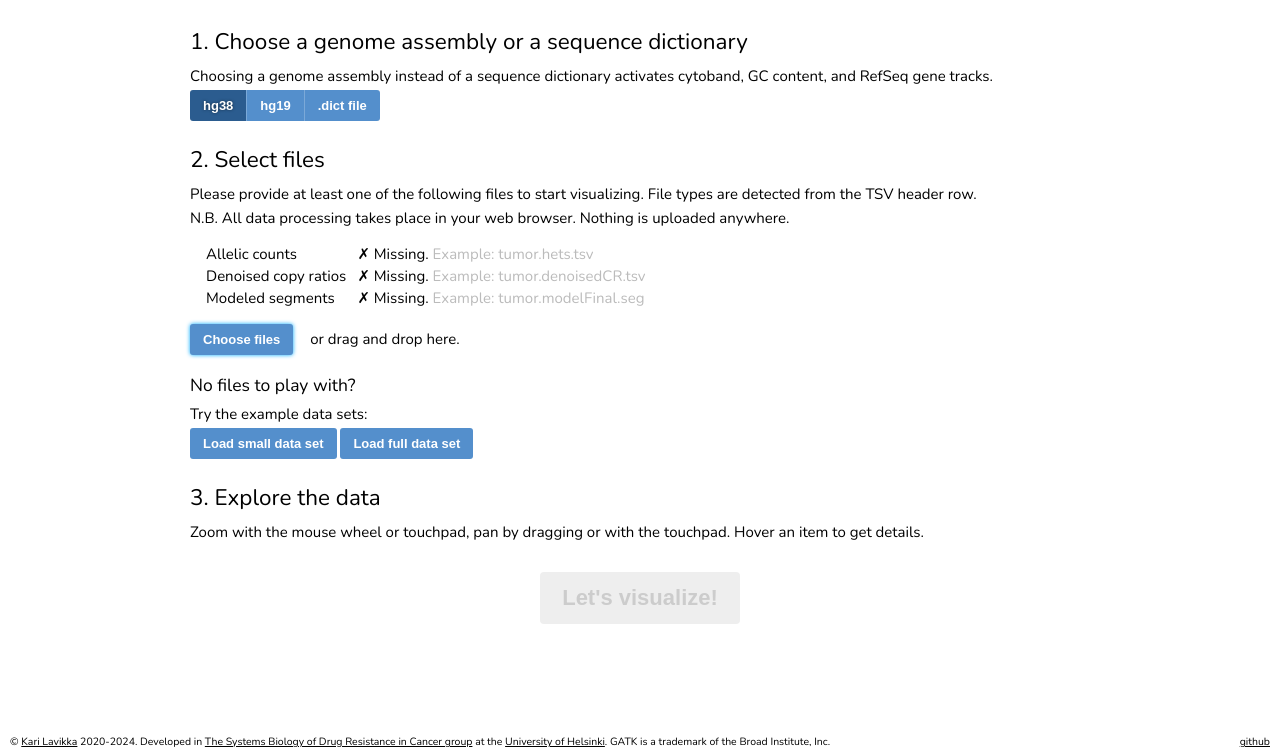
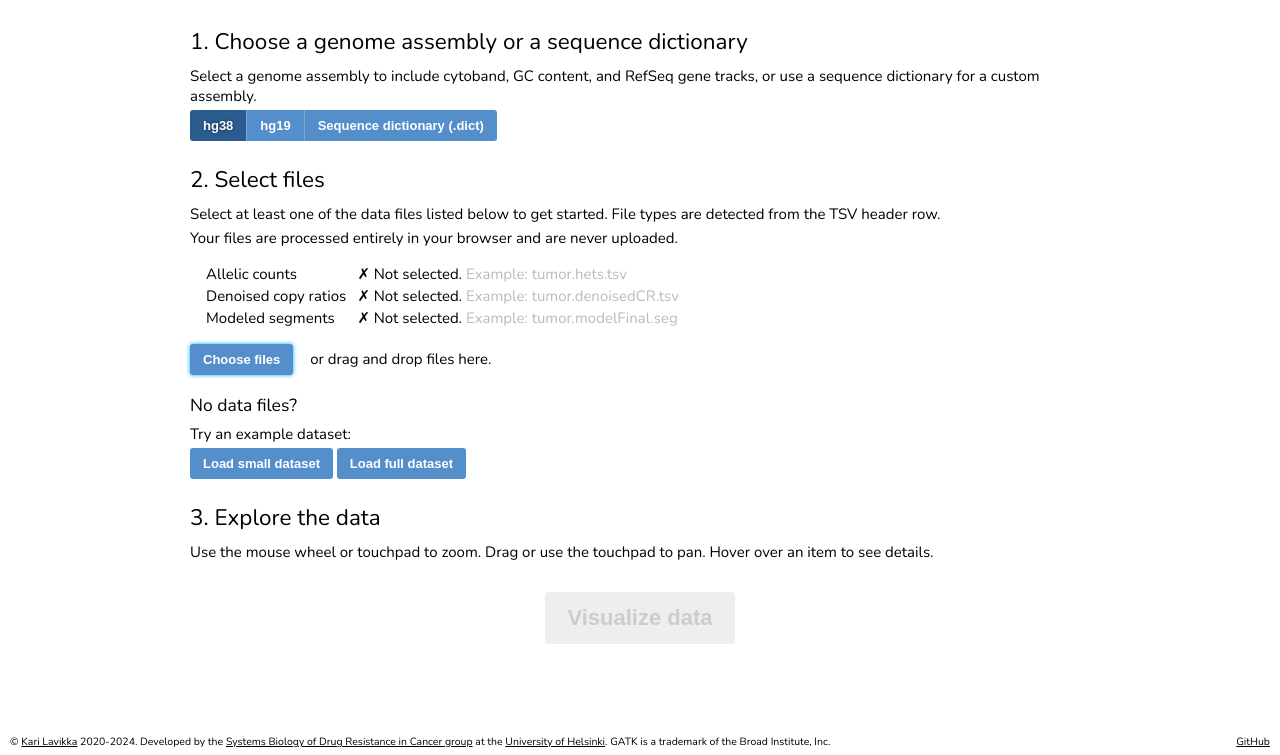
Before and after one commit to genome-spy/segment-model-spy, a website built with Vite: page src/index.html in a window 1280 px wide. Both pictures are taken after a click on the button "Choose files". Shown: the part 45-800 px from the top of the page. Built offline with nearby package versions, Linux system fonts and the light colour scheme.

Commit message:
fix: clarify UI wording and update repository link

```diff
--- a/src/index.html
+++ b/src/index.html
@@ -31,8 +31,8 @@
         <span>
             &copy;
             <a href="https://karilavikka.fi/">Kari Lavikka</a> 2020-2024.
-            Developed in
-            <a href="https://www.helsinki.fi/en/researchgroups/systems-biology-of-drug-resistance-in-cancer">The Systems
+            Developed by the
+            <a href="https://www.helsinki.fi/en/researchgroups/systems-biology-of-drug-resistance-in-cancer">Systems
                 Biology of Drug Resistance in Cancer group</a>
             at the
             <a href="https://helsinki.fi/">University of Helsinki</a>. GATK
@@ -40,7 +40,7 @@
         </span>
 
         <span style="float: right">
-            <a href="https://github.com/tuner/segment-model-spy">github</a>
+            <a href="https://github.com/genome-spy/segment-model-spy">GitHub</a>
         </span>
     </footer>
 </body>
--- a/src/index.js
+++ b/src/index.js
@@ -58,7 +58,7 @@ function getMainTemplate() {
                           <td>${file.name}</td>
                           <td>
                               ${file.data
-                                  ? `${file.data.length} records`
+                                  ? `${file.data.length} record${file.data.length === 1 ? "" : "s"}`
                                   : "Parsing..."}
                           </td>
                       `
@@ -67,7 +67,7 @@ function getMainTemplate() {
                               <span class="icon">&#x2717;</span>
                           </td>
                           <td>
-                              Missing.
+                              Not selected.
                               <span class="example-file"
                                   >Example: ${type.example}</span
                               >
@@ -98,7 +98,7 @@ function getMainTemplate() {
                 @click=${() => selectGenome(undefined)}
                 class="btn btn-secondary ${!genome ? "active" : ""}"
             >
-                .dict file
+                Sequence dictionary (.dict)
             </button>
         </div>
     `;
@@ -119,8 +119,9 @@ function getMainTemplate() {
                 <h2>1. Choose a genome assembly or a sequence dictionary</h2>
 
                 <p>
-                    Choosing a genome assembly instead of a sequence dictionary
-                    activates cytoband, GC content, and RefSeq gene tracks.
+                    Select a genome assembly to include cytoband, GC content,
+                    and RefSeq gene tracks, or use a sequence dictionary for a
+                    custom assembly.
                 </p>
 
                 ${getGenomeButtons()}
@@ -128,14 +129,13 @@ function getMainTemplate() {
                 <h2>2. Select files</h2>
 
                 <p>
-                    Please provide at least one of the following files to start
-                    visualizing. File types are detected from the TSV header
-                    row.
+                    Select at least one of the data files listed below to get
+                    started. File types are detected from the TSV header row.
                 </p>
 
                 <p>
-                    N.B. All data processing takes place in your web browser.
-                    Nothing is uploaded anywhere.
+                    Your files are processed entirely in your browser and are
+                    never uploaded.
                 </p>
 
                 <table class="file-table">
@@ -165,12 +165,12 @@ function getMainTemplate() {
                     >
                         Choose files
                     </button>
-                    or drag and drop here.
+                    or drag and drop files here.
                 </div>
 
-                <h3>No files to play with?</h3>
+                <h3>No data files?</h3>
 
-                <p>Try the example data sets:</p>
+                <p>Try an example dataset:</p>
 
                 <div class="example-data-buttons">
                     <button
@@ -178,14 +178,14 @@ function getMainTemplate() {
                         ?disabled=${loadingExampleData}
                         @click=${() => loadExampleFiles("sample-subset")}
                     >
-                        Load small data set
+                        Load small dataset
                     </button>
                     <button
                         class="btn"
                         ?disabled=${loadingExampleData}
                         @click=${() => loadExampleFiles("sample")}
                     >
-                        Load full data set
+                        Load full dataset
                     </button>
                     ${loadingExampleData
                         ? html`<span class="loading"
@@ -202,8 +202,8 @@ function getMainTemplate() {
 
                 <h2>3. Explore the data</h2>
 
-                Zoom with the mouse wheel or touchpad, pan by dragging or with
-                the touchpad. Hover an item to get details.
+                Use the mouse wheel or touchpad to zoom. Drag or use the
+                touchpad to pan. Hover over an item to see details.
 
                 <div class="buttons">
                     <button
@@ -211,7 +211,7 @@ function getMainTemplate() {
                         @click=${visualize}
                         class="btn btn-lg"
                     >
-                        Let's visualize!
+                        Visualize data
                     </button>
                 </div>
             </div>
@@ -347,7 +347,7 @@ async function loadExampleFiles(name) {
     try {
         handleFiles(await Promise.all(urls.map(fetchToVirtualFile)));
     } catch (e) {
-        alert("Failed to load example data. Please try again later.");
+        alert("Could not load the example data. Please try again later.");
     }
 
     loadingExampleData = false;
@@ -367,7 +367,9 @@ async function handleFiles(files) {
             pendingFiles.push({ file, textContent, type });
             parsedFiles.set(type, { name: file.name, data: null });
         } else {
-            alert(`Cannot recognise this file: ${file.name}.`);
+            alert(
+                `Unrecognized file type: ${file.name}. Check the file's header and try again.`,
+            );
         }
 
         // Automatically disable genome assmbly if user adds a dict file
```
